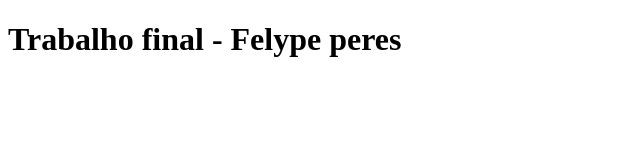
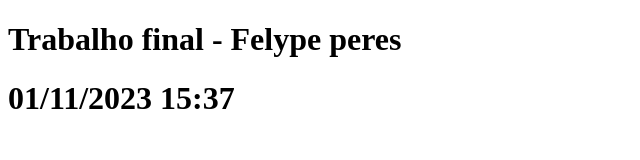
Before and after one commit to felpss2/TrabalhoFinal, a plain HTML site: page index.html in a window 1280 px wide. Shown: the whole page, without its empty margins (0-640 px from the left). Drawn offline with Linux system fonts and the light colour scheme.

Commit message:
adicioanando informaçao no arquivo index.html

```diff
--- a/index.html
+++ b/index.html
@@ -7,5 +7,6 @@
 </head>
 <body>
     <h1>Trabalho final - Felype peres</h1>
+    <h1>01/11/2023 15:37</h1>
 </body>
 </html>
```
